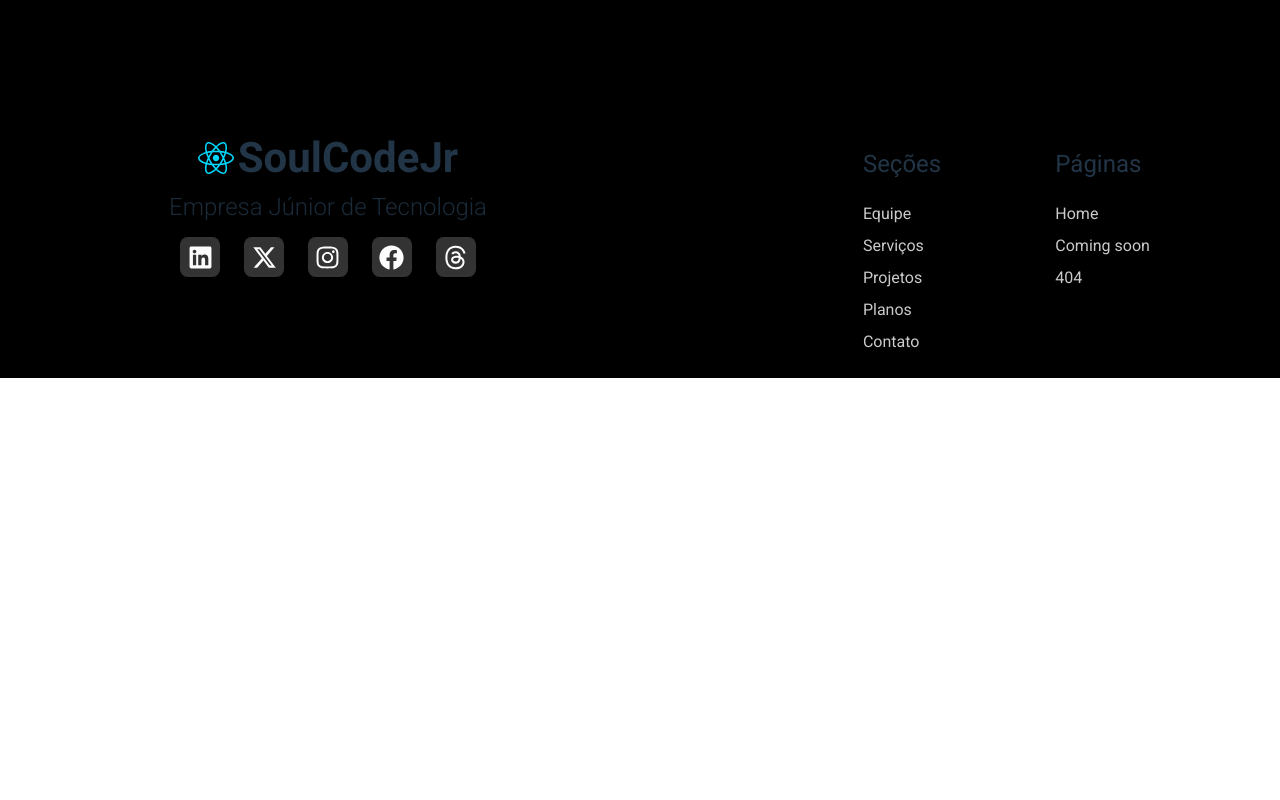
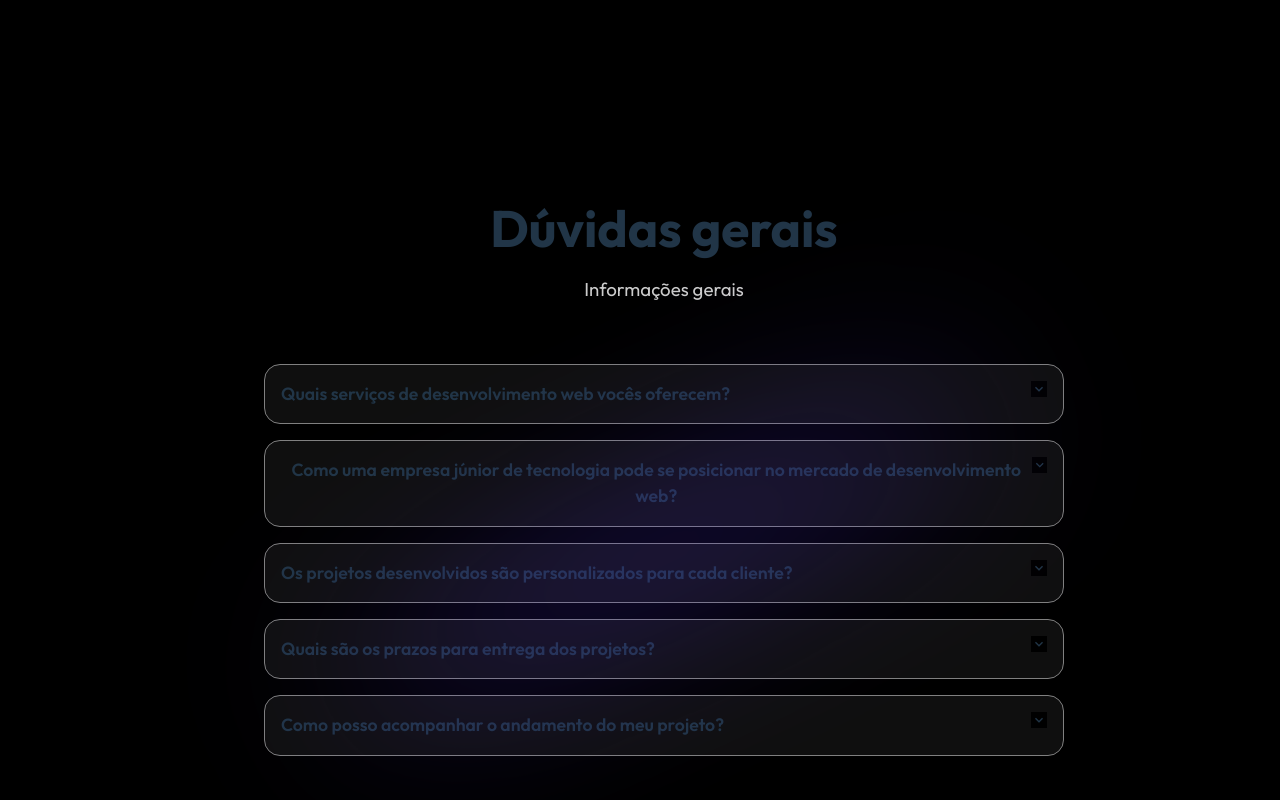
Before and after one commit to soulcodejr/SiteSoulCodeJr, a React (Vite) app in the folder frontend/: page / in a window 1280 px wide. Before the commit this address had no page. Shown: the part 640-1440 px from the top of the page. Before the commit the page ends 1018 px from the top, so only its background shows below. Built offline with nearby package versions, Linux system fonts and the light colour scheme.

Commit message:
Criando seção de dúvidas

```diff
--- a/frontend/index.html
+++ b/frontend/index.html
@@ -3,6 +3,9 @@
   <head>
     <meta charset="UTF-8" />
     <link rel="icon" type="image/svg+xml" href="/vite.svg" />
+    <link rel="preconnect" href="https://fonts.googleapis.com">
+    <link rel="preconnect" href="https://fonts.gstatic.com" crossorigin>
+    <link href="https://fonts.googleapis.com/css2?family=Outfit:wght@100..900&display=swap" rel="stylesheet">
     <link rel="preconnect" href="https://fonts.googleapis.com" />
     <link rel="preconnect" href="https://fonts.gstatic.com" crossorigin />
     <link
--- a/frontend/src/assets/css/App.css
+++ b/frontend/src/assets/css/App.css
@@ -11,6 +11,20 @@
   box-sizing: border-box;
 }
 
+
+.outfit-normal {
+  font-family: "Outfit", serif;
+  font-optical-sizing: auto;
+  font-weight: 400;
+  font-style: normal;
+}
+
+.outfit-bold {
+  font-family: "Outfit", serif;
+  font-optical-sizing: auto;
+  font-weight: 700;
+  font-style: normal;
+}
 
 .primary-btn{
   display: flex;
--- /dev/null
+++ b/frontend/src/components/Card.css
@@ -0,0 +1,40 @@
+.card-container {
+    background-color: rgba(149, 149, 149, 0.1) ;
+
+    border: 1px solid grey;
+    border-radius: 1rem;
+
+    padding: 1rem;
+    margin: 1rem auto;
+    cursor: pointer;
+
+    transition: all 0.3s ease;
+}
+
+.content {
+    background-color: transparent;
+    display: flex;
+    justify-content: space-between;
+}
+
+.duvidas-pergunta {
+    font-size: 1.1rem;
+    font-weight: 600;
+    background-color: transparent;
+}
+
+.duvidas-resposta {
+    background-color: transparent;
+    font-size: 1rem;
+    max-height: 0px;
+    opacity: 0;
+    transition: max-height 0.3s ease-out;
+    overflow: hidden;
+
+}
+
+.duvidas-resposta.open {
+    max-height: 40rem;
+    opacity: 1;
+    transition: max-height 0.5s ease-in, opacity 2s ease;
+}
--- /dev/null
+++ b/frontend/src/components/Card.jsx
@@ -0,0 +1,29 @@
+import { useState } from "react";
+import './Card.css'
+import { MdOutlineKeyboardArrowUp, MdOutlineKeyboardArrowDown } from "react-icons/md";
+
+
+const Card = ({ pergunta, resposta }) => {
+    const [isOpen, setIsOpen] = useState(false);
+
+
+    return (
+        <div className='card-container' onClick={() => setIsOpen(!isOpen)}>
+            <div className="content">
+                <div className='duvidas-pergunta'>{pergunta}</div>
+                {isOpen ? (
+                    <MdOutlineKeyboardArrowUp />
+                ) : (
+                    <MdOutlineKeyboardArrowDown />
+                )}
+            </div>
+
+                <div className={`duvidas-resposta ${isOpen ? 'open' : ''}`}>
+                    <p>{resposta}</p>
+
+                </div>
+        </div>
+    );
+}
+
+export default Card;
--- /dev/null
+++ b/frontend/src/components/Duvidas.css
@@ -0,0 +1,44 @@
+
+.duvidas-container {
+    padding: 2.5rem;
+
+
+    transform: translateX(1.5rem);
+    transition: 0.6s ease-out, transform 0.6s ease-out;
+}
+
+.duvidas-container.beam::before {
+    content: '';
+    position: absolute;
+    width: 40px;
+    height: 700px;
+    background-color: rgba(81, 47, 235, 0.9);
+    filter: blur(90px);
+    transform: translate(-50%, 5%) rotate(65deg);
+    border-radius: 50%;
+
+}
+
+.duvidas-container,
+.duvidas-container * {
+    font-family: "Outfit", sans-serif;
+}
+
+.duvidas-resposta p {
+    background-color: transparent;
+}
+
+.duvidas-container h1 {
+    margin-bottom: 10px;
+}
+
+.duvidas-container h3 {
+    color: rgba(255,255,255,80%);
+    margin-bottom: 60px;
+}
+
+
+.duvidas-lista {
+    max-width: 800px;
+    margin: 0 auto;
+}
--- /dev/null
+++ b/frontend/src/components/Duvidas.jsx
@@ -0,0 +1,24 @@
+import Card from './Card';
+import perguntas from '../data/FAQ.json'
+import './Duvidas.css'
+
+const Duvidas = () => {
+    return (
+        <div className='duvidas-container beam'>
+            <h1 className='outfit-bold'>Dúvidas gerais</h1>
+            <h3 className='outfit-normal'>Informações gerais</h3>
+            <div className="duvidas-lista">
+                {perguntas.map((item, index) => (
+                    <Card
+                        key={index}
+                        pergunta={item.pergunta}
+                        resposta={item.resposta}
+                    />
+                ))}
+
+            </div>
+        </div>
+    );
+}
+
+export default Duvidas;
--- /dev/null
+++ b/frontend/src/data/FAQ.json
@@ -0,0 +1,22 @@
+[
+    {
+      "pergunta": "Quais serviços de desenvolvimento web vocês oferecem?",
+      "resposta": "Desenvolvemos sites institucionais, e-commerces, sistemas personalizados, landing pages e realizamos manutenção e otimização de sites já existentes. Também oferecemos serviços de design responsivo, melhoria de desempenho e otimização para mecanismos de busca (SEO)."
+    },
+    {
+      "pergunta": "Como uma empresa júnior de tecnologia pode se posicionar no mercado de desenvolvimento web?",
+      "resposta": "Uma empresa júnior pode se destacar oferecendo serviços de alta qualidade a preços competitivos. Para isso, é importante construir um portfólio sólido com projetos reais e diversificados, como websites institucionais, e-commerces e plataformas personalizadas. "
+    },
+    {
+      "pergunta": "Os projetos desenvolvidos são personalizados para cada cliente?",
+      "resposta": "Sim! Cada projeto é único e personalizado para atender às necessidades específicas de cada cliente. Trabalhamos em conjunto para entender os objetivos do seu negócio e oferecer soluções sob medida que alinhem tecnologia e design."
+    },
+    {
+      "pergunta": "Quais são os prazos para entrega dos projetos?",
+      "resposta": "Os prazos variam de acordo com a complexidade do projeto. Após a análise inicial, fornecemos um cronograma detalhado, mas em média, projetos simples podem levar de 2 a 4 semanas, enquanto sistemas mais complexos podem levar de 6 a 10 semanas."
+    },
+    {
+      "pergunta": "Como posso acompanhar o andamento do meu projeto?",
+      "resposta": "Você terá acesso a um canal de comunicação exclusivo com nossa equipe, onde atualizamos o progresso do projeto regularmente. Também realizamos checkpoints periódicos para apresentar as etapas concluídas e validar as próximas, garantindo que tudo seja feito de acordo com suas expectativas."
+    }
+  ]
--- a/frontend/src/main.jsx
+++ b/frontend/src/main.jsx
@@ -4,11 +4,13 @@ import App from "./components/App";
 import "./assets/css/index.css";
 import Footer from "./components/Footer";
 import Navbar from "./components/Navbar";
+import Duvidas from "./components/Duvidas";
 
 ReactDOM.createRoot(document.getElementById("root")).render(
   <React.StrictMode>
     <Navbar />
     <App />
+    <Duvidas />
     <Footer />
   </React.StrictMode>
 );
```
